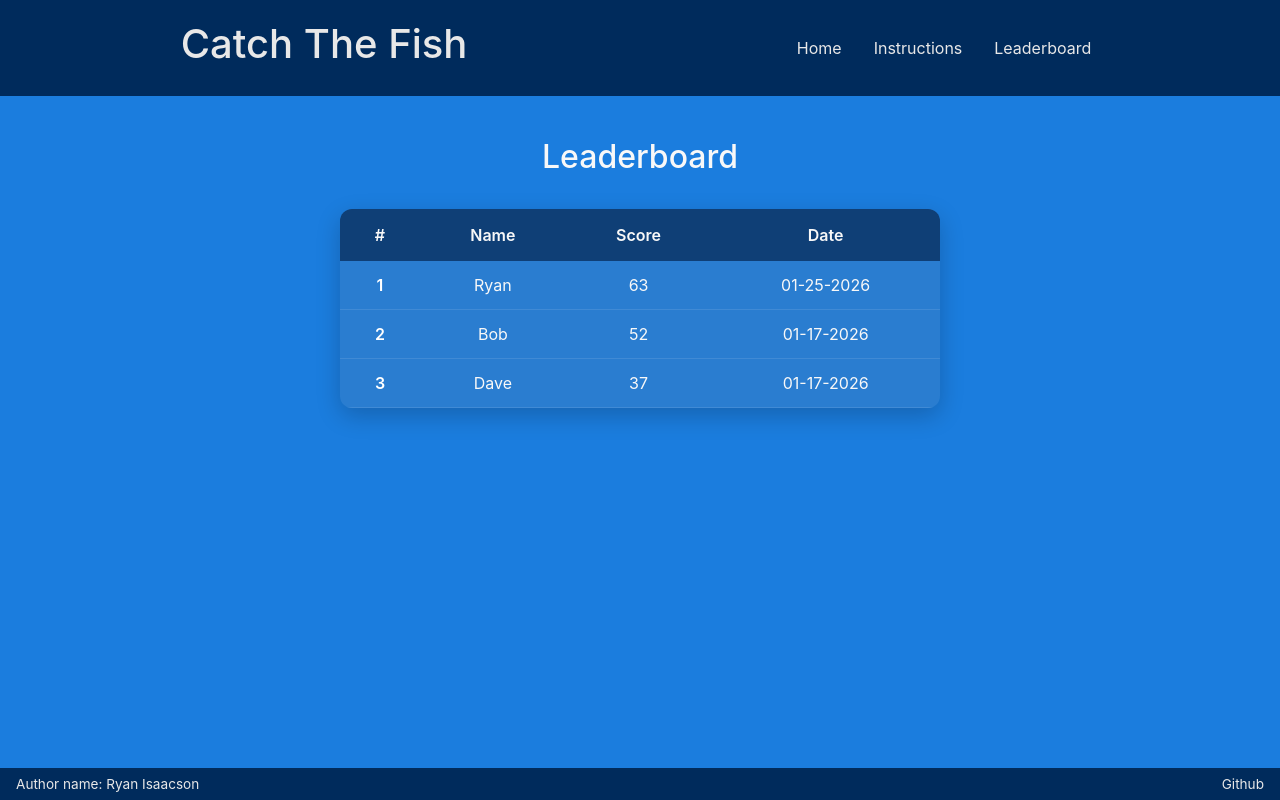
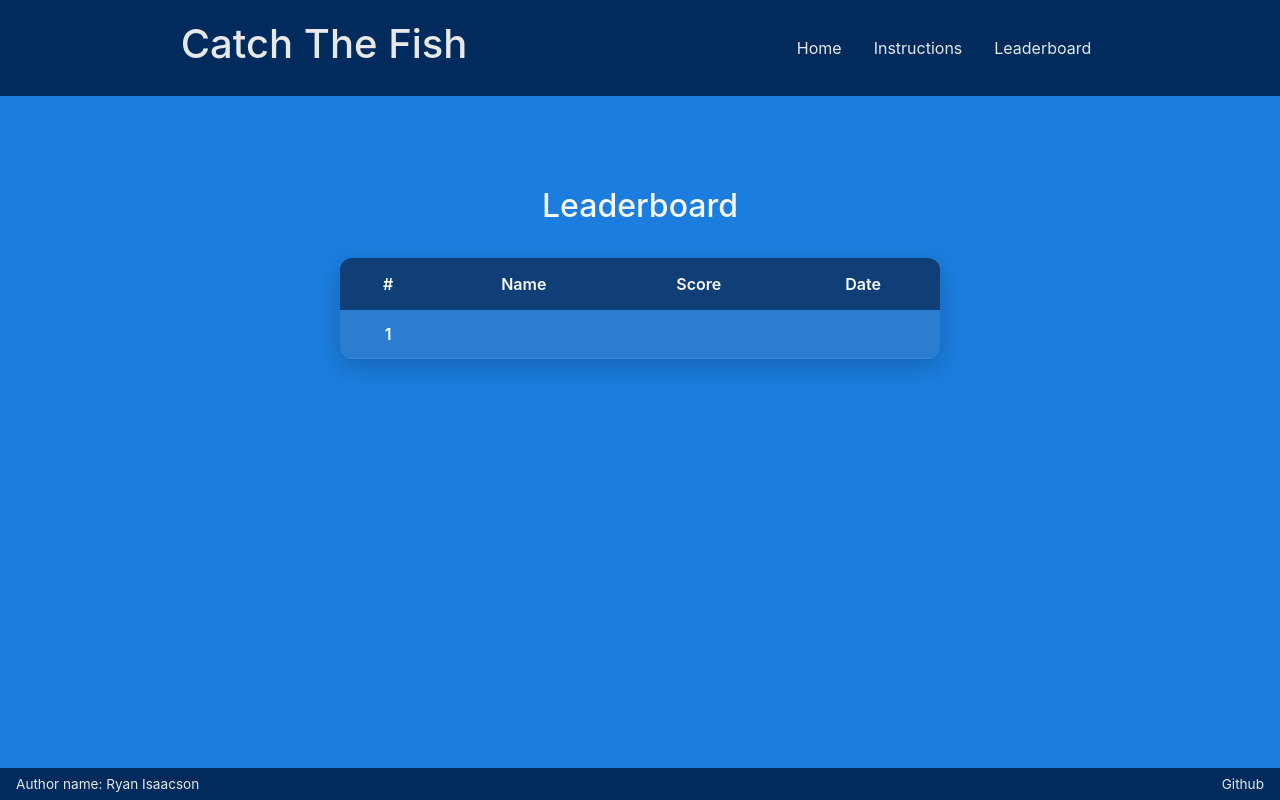
Before and after one commit to ryan-isaacson/CS-260-repo, a React (Vite) app: page /leaderboard in a window 1280 px wide. Built offline with nearby package versions, Linux system fonts and the light colour scheme.

Commit message:
Added functionality to the leaderboard. It will now save the top 10 scores to the leaderboard

```diff
--- a/src/game/game.jsx
+++ b/src/game/game.jsx
@@ -3,6 +3,7 @@ import './game.css';
 
 const INITIAL_FISH_COUNT = 5; // initialize the number of fish to start the game with
 const MAX_FISH_COUNT = 20; // maximum number of fish allowed on the screen
+const LEADERBOARD_STORAGE_KEY = 'ctf_leaderboard_scores'; // initialize the variable for the leaderboard scores
 
 // helper function to create a new fish with a unique id and random position
 function createFish(id) {
@@ -20,6 +21,7 @@ export function Game({ userName }) { // get the username to use on the page
     const [score, setScore] = useState(0); // keep track of player score
     const [fish, setFish] = useState([]); // keep track of fish currently on screen
     const fishIdCounter = useRef(0); // make a fishIdCounter function to keep track of the next unique fish id to use
+    const didSaveScore = useRef(false); // make a didSaveScore function to make sure we only save the score once per game over
 
     const gameOver = gameStarted && timeLeft === 0;
 
@@ -33,6 +35,7 @@ export function Game({ userName }) { // get the username to use on the page
         setTimeLeft(30); // reset the time to 30 seconds at the start of each game
         setScore(0); // reset score when a new game starts
         fishIdCounter.current = 0; // reset the fish id counter for each new game
+        didSaveScore.current = false; // reset the score saved flag for each new game
         setFish(Array.from({ length: INITIAL_FISH_COUNT }, () => makeFishWithNewId())); // create the initial fish for the game
         setGameStarted(true);
     };
@@ -61,7 +64,7 @@ export function Game({ userName }) { // get the username to use on the page
         return () => clearInterval(timerId); // make sure the timer restarts and clears
     }, [gameStarted, timeLeft]);
 
-    // function to spawn new fish every 0.5s while the game is active
+    // function to spawn new fish every 0.75s while the game is active
     useEffect(() => {
         if (!gameStarted || gameOver) { // if the game isn't started or is over don't spawn new fish
             return;
@@ -78,6 +81,61 @@ export function Game({ userName }) { // get the username to use on the page
 
         return () => clearInterval(spawnId); // clear the spawn timer when the game ends or restarts
     }, [gameStarted, gameOver]); // the spawn timer depends on whether the game has started and whether it's over
+
+    // Save final score to local leaderboard at game-over time.
+    //
+    // Trigger condition:
+    // - gameOver is true
+    // - and we have NOT already saved this round (didSaveScore.current is false)
+    //
+    // Steps:
+    // 1) Build one leaderboard entry from current user, score, and date
+    // 2) Load existing local scores
+    // 3) Append new entry
+    // 4) Sort by score DESC, tie-break by timestamp ASC
+    // 5) Keep top 10 only
+    // 6) Save back to localStorage
+    // 7) Flip guard to true so this round is saved only once
+    //
+    // PSEUDOCODE:
+    // IF not gameOver OR alreadySaved THEN return
+    // entry = {name, score, date, timestamp}
+    // existing = read localStorage list or []
+    // combined = existing + entry
+    // ranked = sort combined by score descending, tie by timestamp ascending
+    // topTen = ranked.slice(0, 10)
+    // write topTen to localStorage
+    // alreadySaved = true
+
+    // function to save the score when the game is over
+    useEffect(() => {
+        if (!gameOver || didSaveScore.current) { // if the game isn't over or we've already saved the score for this game over, don't do anything
+            return;
+        }
+
+        // build the leaderboard entry for this score
+        const entry = {
+            name: userName || 'Player',
+            score,
+            date: new Date().toLocaleDateString(),
+            timestamp: Date.now(),
+        };
+
+        const stored = localStorage.getItem(LEADERBOARD_STORAGE_KEY); // get the previously saved scores from localStorage
+        const existingScores = stored ? JSON.parse(stored) : []; // read the scores or use an empty array if there are none
+
+        const nextScores = [...existingScores, entry] // combine the existing scores with the new entry and sort them by score
+            .sort((a, b) => { // sort the scores
+                if (b.score !== a.score) {
+                    return b.score - a.score;
+                }
+                return a.timestamp - b.timestamp; // if there's a tie the higher place goes to the one with the earlier timestamp
+            })
+            .slice(0, 10); // keep only the top 10 scores
+
+        localStorage.setItem(LEADERBOARD_STORAGE_KEY, JSON.stringify(nextScores)); // save the updated leaderboard back to localStorage
+        didSaveScore.current = true; // mark the score as saved for this game once over
+    }, [gameOver, score, userName]); // make leaderboard entry
 
   return (
     <main>
--- a/src/leaderboard/leaderboard.jsx
+++ b/src/leaderboard/leaderboard.jsx
@@ -1,36 +1,72 @@
-import React from 'react';
+import React, { useEffect, useState } from 'react';
 import './leaderboard.css';
 
+const LEADERBOARD_STORAGE_KEY = 'ctf_leaderboard_scores'; // storage key for leaderboard scores
+
+// full leaderboard page functionality
 export function Leaderboard() {
+
+    const [scores, setScores] = useState([]); // initialize scores as an empty array
+
+    useEffect(() => {
+        const stored = localStorage.getItem(LEADERBOARD_STORAGE_KEY); // get the previously saved scores
+        const savedScores = stored // read the scores or use an empty array if there are none
+        ? JSON.parse(stored)
+        : [];
+        const rankedScores = [...savedScores] // sort the scores by score descending
+            .sort((a, b) => { // if scores are different, sort by score
+                if (b.score !== a.score) {
+                    return b.score - a.score;
+                }
+                return a.timestamp - b.timestamp; // if scores are the same, sort by timestamp (earlier score first)
+            })
+            .slice(0, 10); // keep only the top 10 scores
+
+        setScores(rankedScores); // set the top 10 scores ready to display
+    }, []);
+
     return (
         <main className="leaderboard-page">
             <h2>Leaderboard</h2>
             <section>
                 <table>
+                    <thead> {/* table header */}
                         <tr>
                             <th>#</th>
                             <th>Name</th>
                             <th>Score</th>
                             <th>Date</th>
                         </tr>
+                    </thead>
+                    <tbody>
+                        {/* if then statement. If there are no scores yet then just initialize
+                        the leaderboard with one blank row. Otherwise print the ranked scores.*/}
+                        {scores.length === 0
+                        ? (
                             <tr>
                                 <td>1</td>
-                    <td>Ryan</td>
-                    <td>63</td>
-                    <td>01-25-2026</td>
+                                <td></td>
+                                <td></td>
+                                <td></td>
                             </tr>
-                <tr>
-                    <td>2</td>
-                    <td>Bob</td>
-                    <td>52</td>
-                    <td>01-17-2026</td>
+                        )
+                        : (
+                            // set each value to it's spot in the leaderboard
+                            scores.map((entry, index) => (
+                                // index + 1 is the displayed leaderboard placement.
+                                // Since scores is already sorted, this automatically
+                                // adjusts placement when new scores are inserted.
+
+                                // make a unique profile for each score
+                                <tr key={`${entry.name}-${entry.timestamp}-${index}`}>
+                                    <td>{index + 1}</td>
+                                    <td>{entry.name}</td>
+                                    <td>{entry.score}</td>
+                                    <td>{entry.date}</td>
                                 </tr>
-                <tr>
-                    <td>3</td>
-                    <td>Dave</td>
-                    <td>37</td>
-                    <td>01-17-2026</td>
-                </tr>
+                            ))
+                        )}
+                    </tbody>
                 </table>
             </section>
         </main>
```
Lines whose indentation alone changed are shown as unchanged.
